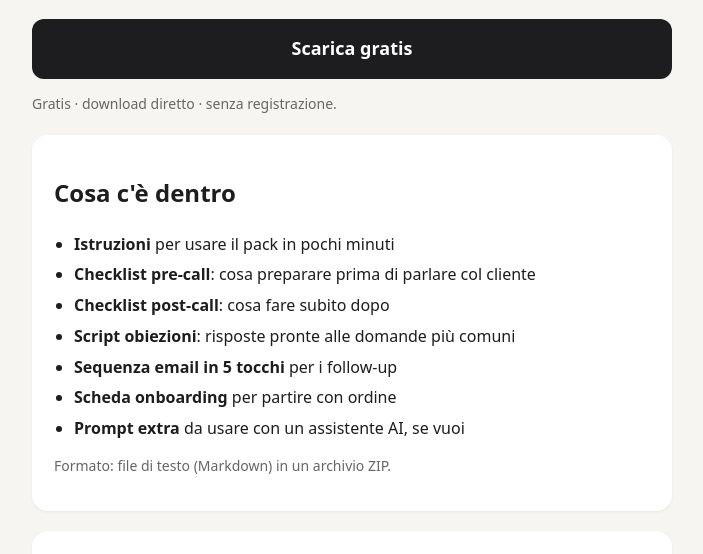
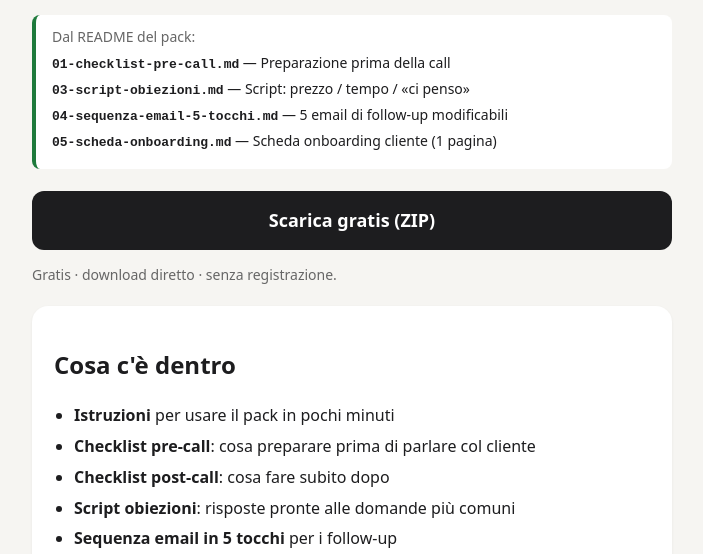
Before and after one commit to filideicristian21-tech/casapack-pack-cliente-pronto, a plain HTML site: page index.html in a window 1280 px wide. Shown: the part 193-747 px from the top of the page, without its empty margins (288-991 px from the left). Drawn offline with Linux system fonts and the light colour scheme.

Commit message:
Page: add README preview above download, button label 'Scarica gratis (ZIP)'

```diff
--- a/index.html
+++ b/index.html
@@ -16,12 +16,18 @@ h1{font-size:clamp(28px,7vw,40px);line-height:1.15;margin:14px 0 10px}.sub{font-
 .card{background:#fff;border-radius:16px;padding:20px 22px;margin:20px 0;box-shadow:0 1px 3px rgba(0,0,0,.06)}
 .btn{display:block;text-align:center;background:#1d1d1f;color:#fff;text-decoration:none;font-weight:700;font-size:18px;padding:16px;border-radius:12px;margin:22px 0 8px}
 .btn:hover{background:#333}ul{padding-left:20px;margin:8px 0}li{margin:6px 0}.note{font-size:14px;color:#666}
+.pv{margin:16px 0 0;padding:12px 16px;background:#fff;border-left:4px solid #1e7a3c;border-radius:8px;font-size:14px;line-height:1.45}.pv p{margin:0 0 6px;color:#666}.pv ul{list-style:none;padding:0;margin:0}.pv li{margin:4px 0}.pv code{font-size:13px;font-weight:600}
 footer{font-size:13px;color:#777;margin-top:30px}
 </style></head><body><div class="w">
 <span class="tag">Gratis · download diretto · senza registrazione</span>
 <h1>Pack Cliente Pronto — gratis</h1>
 <p class="sub">Checklist, script e modelli in italiano per gestire meglio un cliente: dalla prima call all'onboarding.</p>
-<a class="btn" href="https://github.com/filideicristian21-tech/casapack-pack-cliente-pronto/releases/latest/download/pack-cliente-pronto.zip" download>Scarica gratis</a>
+<div class="pv"><p>Dal README del pack:</p><ul>
+<li><code>01-checklist-pre-call.md</code> — Preparazione prima della call</li>
+<li><code>03-script-obiezioni.md</code> — Script: prezzo / tempo / «ci penso»</li>
+<li><code>04-sequenza-email-5-tocchi.md</code> — 5 email di follow-up modificabili</li>
+<li><code>05-scheda-onboarding.md</code> — Scheda onboarding cliente (1 pagina)</li></ul></div>
+<a class="btn" href="https://github.com/filideicristian21-tech/casapack-pack-cliente-pronto/releases/latest/download/pack-cliente-pronto.zip" download>Scarica gratis (ZIP)</a>
 <p class="note">Gratis · download diretto · senza registrazione.</p>
 <div class="card"><h2>Cosa c'è dentro</h2><ul>
 <li><b>Istruzioni</b> per usare il pack in pochi minuti</li>
```
